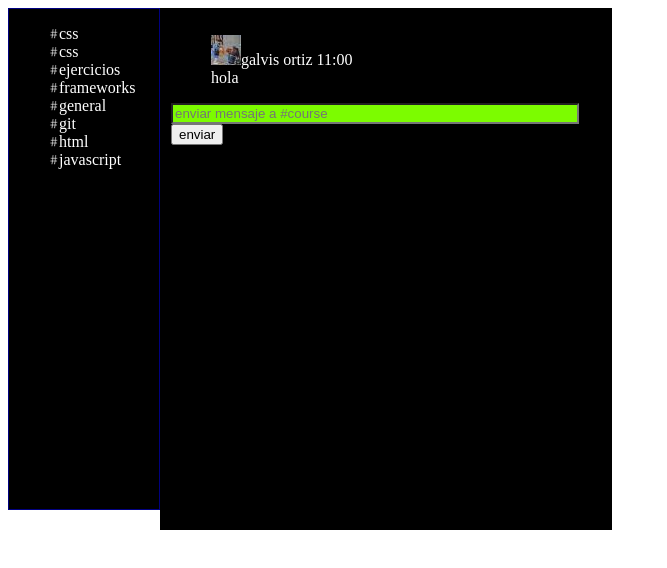
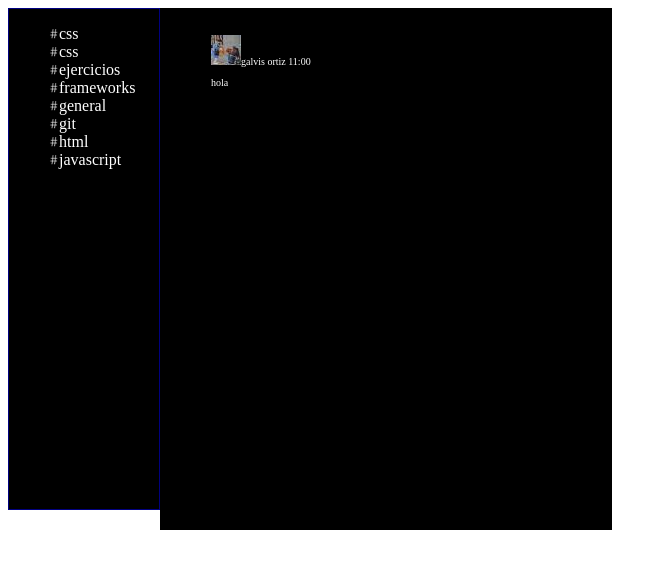
Before and after one commit to galvisortiz/proyecto-makeitreal, a plain HTML site: page index.html in a window 1280 px wide. Shown: the whole page, without its empty margins (0-667 px from the left). Drawn offline with Linux system fonts and the light colour scheme.

Commit message:
se quita salto de linea br y multiplies li

```diff
--- a/index.html
+++ b/index.html
@@ -1,4 +1,3 @@
-<!DOCTYPE html>
 <!DOCTYPE html>
 <html lang="en">
 <head>
@@ -23,16 +22,16 @@
     <div>
     <div id="chatbox">
         <ul>
-            <li ><img src="img/pers.jpg" >galvis ortiz
-                <span >11:00</span>
-              <br>
-                   <label>hola </label>
+            <li >
+                <span class="salto" ><img src="img/pers.jpg"  ><span>galvis ortiz </span>11:00 <p>hola</p></span>
             </li>
         </ul>
-        <form>
+        <!--
+            <form>
             <input id="input" type="text" placeholder="enviar mensaje a #course" name="text">
             <button type="submit">enviar</button>
          </form>
+        -->
     </div>
 
 
--- a/styles.css
+++ b/styles.css
@@ -5,7 +5,11 @@
     width: 150px;
 
 }
+.salto{
+    font-size: 10px;
+   display: block;
 
+}
 
 #div1{
     float:left;
```
